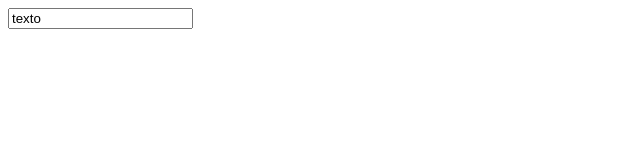
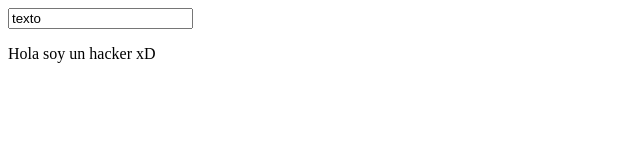
Before and after one commit to LuisLepe25/PruebaCurso, a plain HTML site: page Index.html in a window 1280 px wide. Shown: the whole page, without its empty margins (0-640 px from the left). Drawn offline with Linux system fonts and the light colour scheme.

Commit message:
Agregue un parrafo

```diff
--- a/Index.html
+++ b/Index.html
@@ -5,6 +5,8 @@
 	</head>
 	<body>
 		<input id='txtID' type='text' value='texto' />
+		<p>Hola soy un hacker xD</p>
+		<br><br>
 
 		<script src="./jquery-3.5.1.slim.min.js"></script>
 		<script>
```
